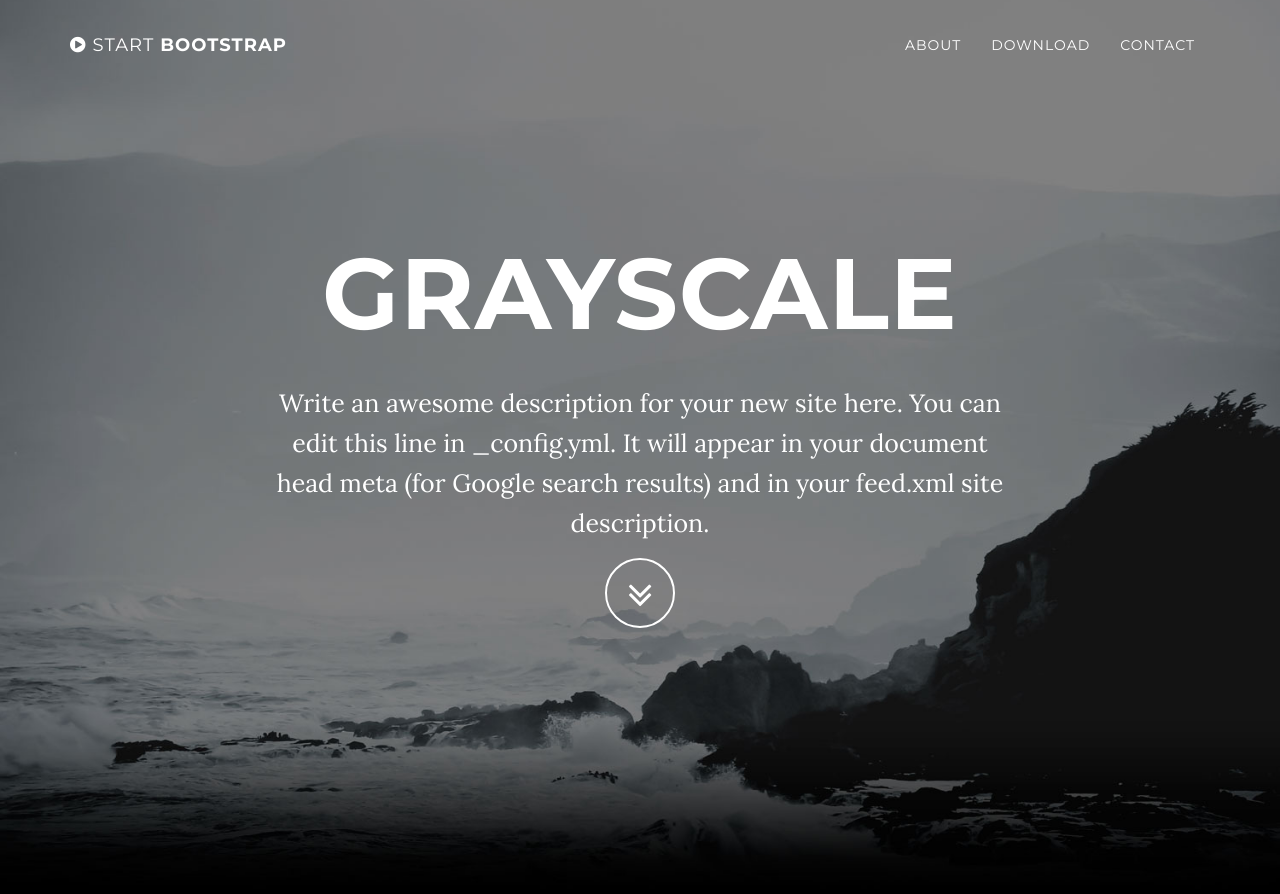
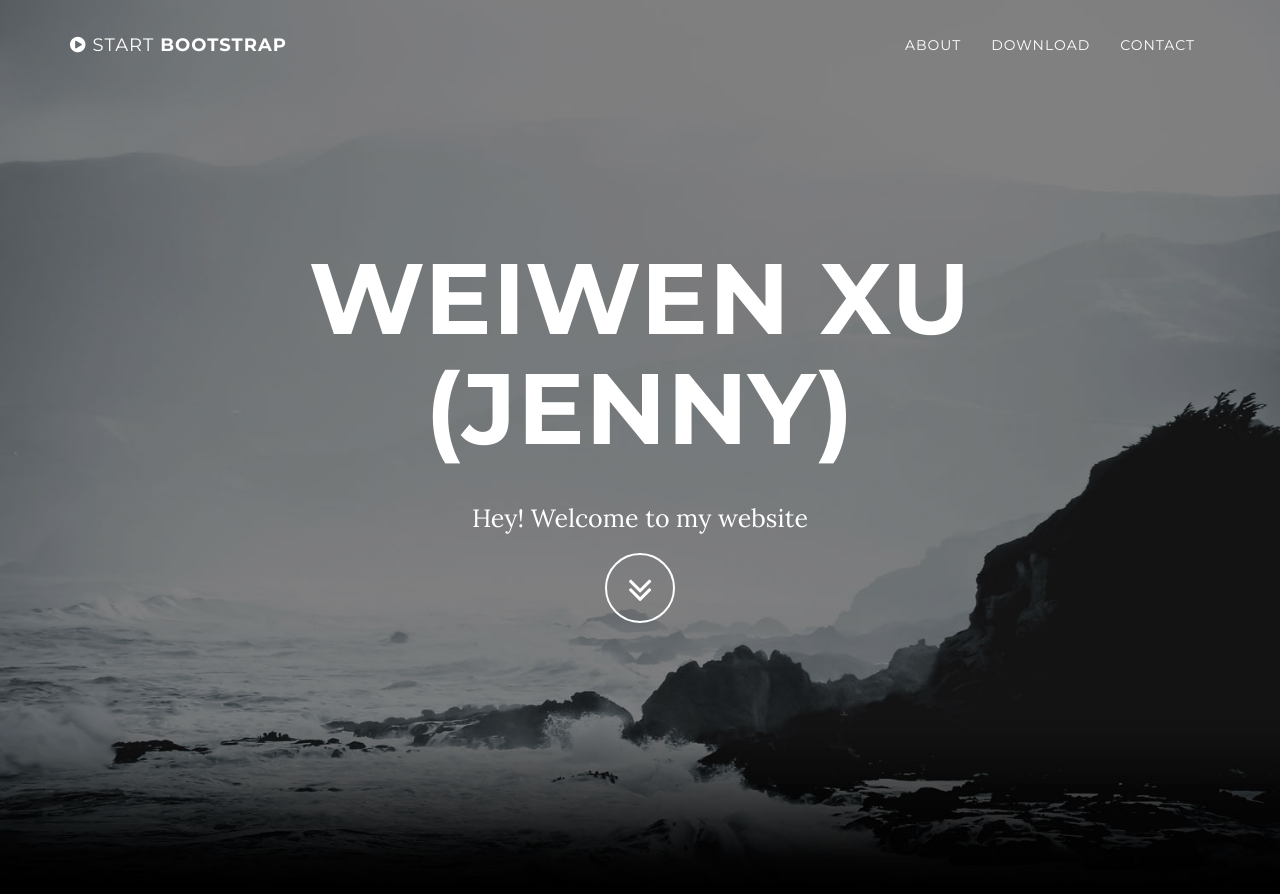
Before and after one commit to WeiwenXu21/WeiwenXu21.github.io, a Jekyll site: the page built from index.html, in a window 1280 px wide and 900 px high. Shown: the top 894 px of the window. Built offline with Jekyll 4.4.1, drawn with Linux system fonts in a browser that asks for light colours; some of the changed text lies outside the part shown.

Commit message:
update personal info

```diff
--- a/_config.yml
+++ b/_config.yml
@@ -1,8 +1,8 @@
 # Site settings
-title: Grayscale
-email: your-email@domain.com
+title: Weiwen Xu (Jenny)
+email: wx37523@uga.com
 url: https://weiwenxu21.github.io/
-description: "Write an awesome description for your new site here. You can edit this line in _config.yml. It will appear in your document head meta (for Google search results) and in your feed.xml site description."
+description: "Hey! Welcome to my website"
 
 # Color settings (hex-codes without the leading hash-tag)
 color:
@@ -10,21 +10,18 @@ color:
   links: '#219ab3'
 
 # Footer settings
-footer: Your Website
+footer: Weiwen Xu (Jenny)
 
 # Social networks usernames (many more available: google-plus, flickr, dribbble, pinterest, instagram, tumblr, linkedin, etc.)
 social:
-  - title: twitter
-    url: https://twitter.com/SBootstrap
-  - title: facebook
-    url:
-  - title: stack-overflow
-    url: http://stackoverflow.com/questions/tagged/jekyll
-  - title: bitbucket
-    url: http://bitbucket.org/jekyll
-  - title: github
+  - title: WordPress blog
+    url: https://sirjennyxu.wordpress.com/
+  - title: Github
     url: https://github.com/WeiwenXu21
-
+  - title: LinkedIn
+    url: https://www.linkedin.com/in/weiwen-xu-928122111/
+  - title: Instagram
+    url: https://www.instagram.com/sirjennyxu/
 # Build settings
 markdown: kramdown
 permalink: pretty
```
